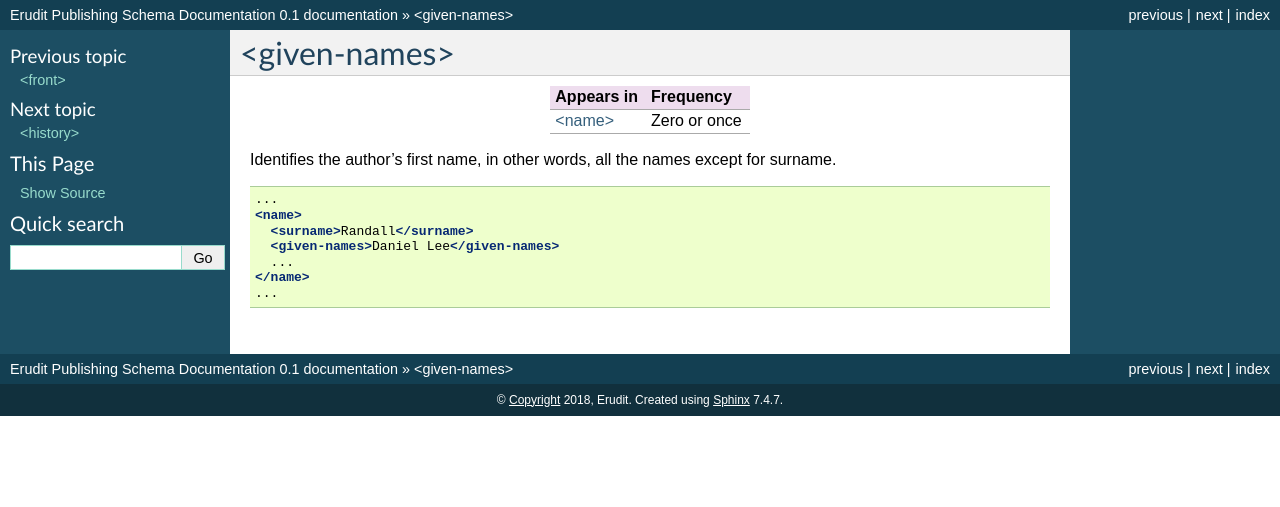
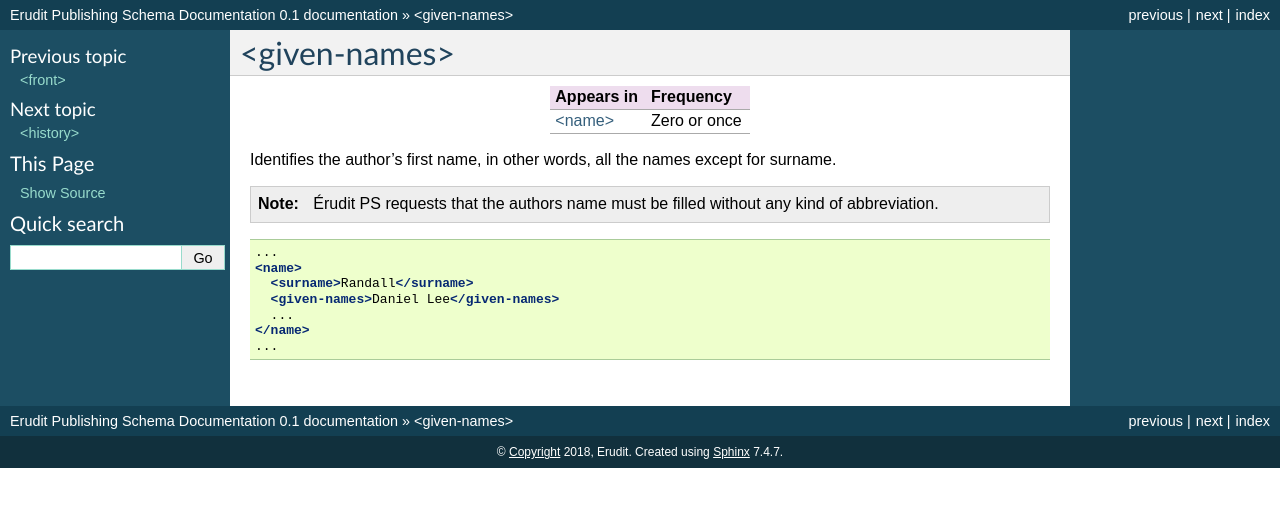
Before and after one commit to erudit/erudit-ps-documentation, a Sphinx documentation site: the page built from docs/source/tagset/element-given-names.rst, in a window 1280 px wide. Shown: the top 507 px of the page. Built offline with Sphinx 7.4.7, drawn with Linux system fonts in a browser that asks for light colours; pages that are not in the unit, such as notebooks, are missing from menus.

Commit message:
Improve name, surname and given-names doc

```diff
--- a/docs/source/tagset/element-given-names.rst
+++ b/docs/source/tagset/element-given-names.rst
@@ -11,6 +11,10 @@
 
 Identifies the author’s first name, in other words, all the names except for surname.
 
+.. note::
+
+  Érudit PS requests that the authors name must be filled without any kind of abbreviation.
+
 .. code-block:: xml
 
   ...
--- a/docs/source/tagset/element-name.rst
+++ b/docs/source/tagset/element-name.rst
@@ -12,6 +12,10 @@
 +------------------------------+--------------------+
 
 The element ``<name>`` is used to specify the personal name of a contributing author. The possible elements in ``<name>`` are: :ref:`element-surname`, :ref:`element-given-names`, :ref:`element-prefix`, :ref:`element-suffix`, and must be used in this same sequence.
+
+.. note::
+
+  Érudit PS requests that the authors name must be filled without any kind of abbreviation.
 
 Examples:
 
```
